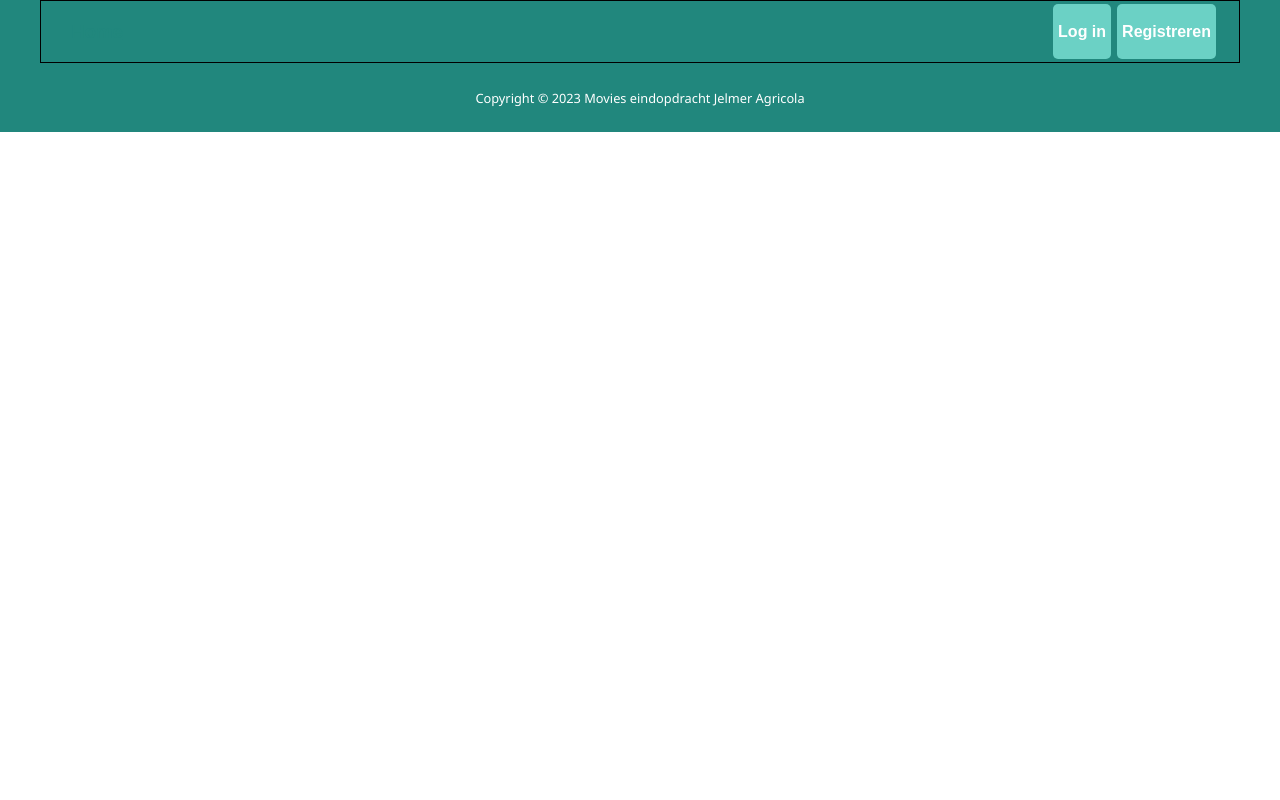
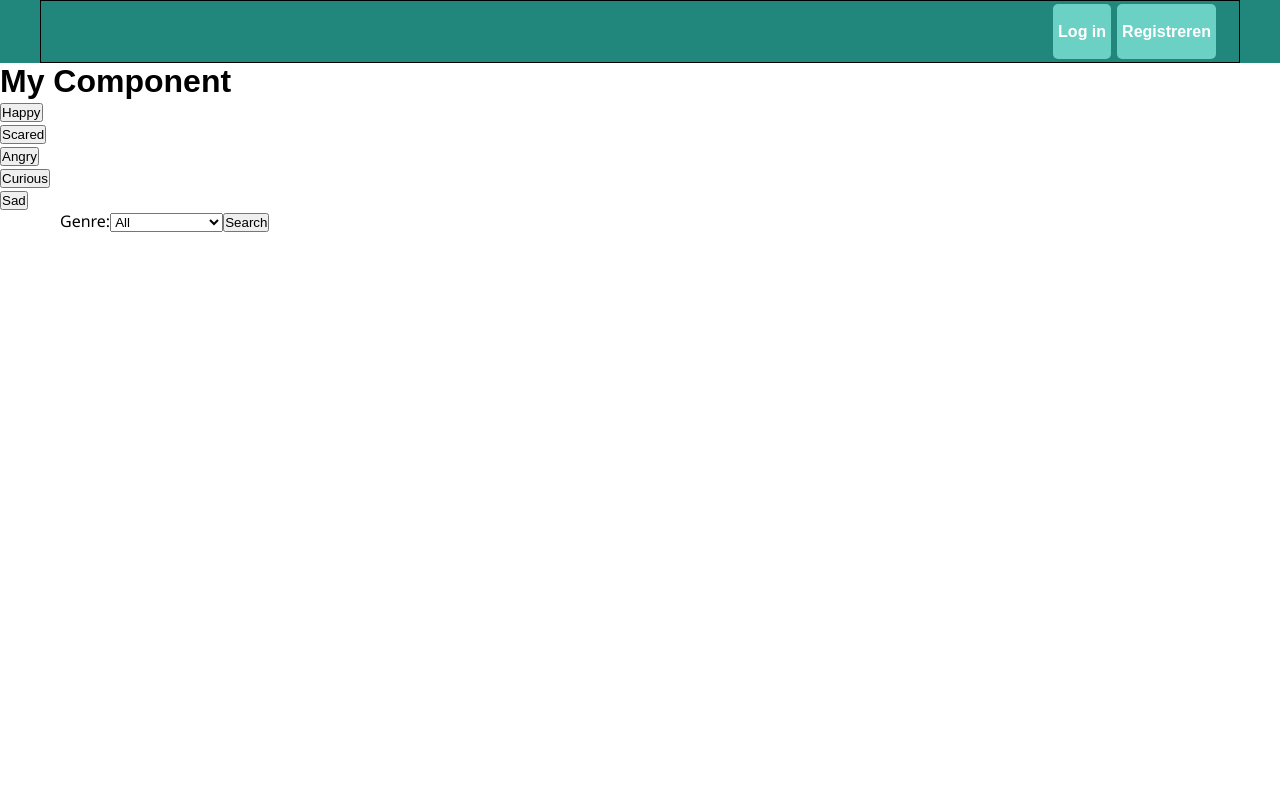
Before and after one commit to jelmer-agricola/final-assignment-frontend, a React (Create React App) app: page /genre-page in a window 1280 px wide. Shown: the top 800 px of the page. Built offline with nearby package versions, Linux system fonts and the light colour scheme.

Commit message:
add Form and formbuttons

```diff
--- a/package.json
+++ b/package.json
@@ -12,6 +12,7 @@
     "axios": "^1.2.6",
     "eslint": "8.22.0",
     "jwt-decode": "^3.1.2",
+    "prop-types": "^15.8.1",
     "react": "^18.2.0",
     "react-dom": "^18.2.0",
     "react-router-dom": "^6.8.0",
--- a/src/App.js
+++ b/src/App.js
@@ -6,13 +6,11 @@ import Login from "./pages/Login/Login";
 import SignUp from "./pages/SignUp/SignUp";
 import Home from "./pages/Home/Home"
 import Header from "./components/Header/Header";
-import SearchBar from "./components/SearchBar/SearchBar";
 import useFetch from "./hooks/useFetch";
 import Footer from "./components/Footer/Footer";
-import Watchlist from "./components/Watchlist/Watchlist";
-
+import Watchlist from "./pages/Watchlist/Watchlist";
 import Favorites from "./pages/Favorites/Favorites";
-import GenreForm from "./pages/GenreForm/GenreForm";
+import GenrePage from "./pages/GenrePage/GenrePage";
 
 
 function App() {
@@ -47,7 +45,7 @@ function App() {
                     <Route path="/watchlist" element={<Watchlist/>}/>
                     <Route path="/favorites" element={<Favorites/>}/>
                     <Route path="/movie/:id"/>
-                    <Route path="genreform" element={<GenreForm/>} />
+                    <Route path="genre-page" element={<GenrePage/>} />
 
                     {/*<Route exact path="/login" element=<Login toggleAuthenticated={toggleAuth}/>}/>*/}
                     <Route path="/login" element={<Login/>}/>
--- /dev/null
+++ b/src/components/GenreMoodComponents/GenreMoodButton.jsx
@@ -0,0 +1,70 @@
+
+// import PropTypes from 'prop-types'; is used in the component to define the expected data types of the props that are passed into the component. By using PropTypes, it allows for better error checking and debugging in the development process.
+//     It is recommended to include PropTypes in components to ensure that the correct data is passed in, which can help prevent bugs and make debugging easier.
+//     Technically, you can leave out PropTypes and your code will still work, but it's generally considered a best practice to use them for larger or more complex projects.
+// import PropTypes from 'prop-types';
+import React, { useState } from 'react';
+import axios from 'axios';
+
+const GenreMoodButton = ({ children, primaryGenre, secondaryGenre, tertiaryGenre, quaternaryGenre, quinaryGenre }) => {
+    const [isLoading, setIsLoading] = useState(false);
+    const [error, setError] = useState('');
+    const [results, setResults] = useState([]);
+
+    const handleButtonClick = async () => {
+        setIsLoading(true);
+        try {
+            const result = await axios.get(
+                'https://api.themoviedb.org/3/discover/movie',
+                {
+                    params: {
+                        api_key: process.env.REACT_APP_API_KEY,
+                        with_genres: `${primaryGenre},${secondaryGenre},${tertiaryGenre},${quaternaryGenre},${quinaryGenre}`,
+                        sort_by: 'vote_average.desc',
+                        'vote_count.gte': 1000,
+                        page: 1,
+                    },
+                }
+            );
+            setResults(result.data.results.slice(0, 10));
+            setError('');
+        } catch (err) {
+            console.error(err);
+            setResults([]);
+            setError('Failed to fetch movie data');
+        } finally {
+            setIsLoading(false);
+        }
+    };
+    return (
+        <div>
+            <button onClick={handleButtonClick}>     {children}</button>
+            {isLoading && <div>Loading...</div>}
+            {error && <div>{error}</div>}
+            {results.length > 0 && (
+                <div>
+                    <h2>Results:</h2>
+                    <ul>
+                        {results.map((result) => (
+                            <li key={result.id}>{result.title}</li>
+                        ))}
+                    </ul>
+                </div>
+
+            )}
+
+
+        </div>
+
+    );
+};
+
+// GenreMoodButton.propTypes = {
+//     primaryGenre: PropTypes.number.isRequired,
+//     secondaryGenre: PropTypes.number,
+//     tertiaryGenre: PropTypes.number,
+//     quaternaryGenre: PropTypes.number,
+//     quinaryGenre: PropTypes.number,
+// };
+
+export default GenreMoodButton;
--- a/src/components/SearchBar/SearchBar.css
+++ /dev/null
@@ -1,3 +0,0 @@
-/*img{*/
-/*    max-width: 200px;*/
-/*}*/
--- a/src/components/SearchBar/SearchBar.jsx
+++ /dev/null
@@ -1,75 +0,0 @@
-// hier heb ik geen custom hook gebruikt. Omdat deze datafetch getriggerd wordt door een submit event en niet op pageload.
-
-import React, {useState} from "react";
-import axios from "axios";
-import "./SearchBar.css";
-
-//gegevens moeten op andere plek terugkomen
-
-function Searchbar() {
-    const[query, setQuery] = useState( '');
-    const[searchResults, setSearchResults] = useState([]);
-    const [error, setError] = useState(null);
-    const [isLoading, setLoading] = useState(false);
-
-
-    // hier heb ik geen custom hook useFetch gebruikt. Omdat deze custom Hook geen data returnd en dit in de handle sumbit wel nodig is.
-    const handleSubmit = async (event) => {
-        event.preventDefault();
-         try{
-            const response = await axios.get(
-                'https://api.themoviedb.org/3/search/multi',
-                {
-                    params: {
-                        api_key: process.env.REACT_APP_API_KEY,
-                        query,
-                    }
-                }
-            );
-            console.log(response.data);
-            setSearchResults(response.data.results.slice(0, 10));
-
-        }catch (e) {
-            console.error(e);
-            setError(true);
-        }
-        setLoading(false);
-    };
-
-    return (
-        <div>
-            <form onSubmit={handleSubmit}>
-                <label>
-                    Search:
-                    <input
-                        type="text"
-                        value={query}
-                        onChange={event => setQuery(event.target.value)}
-                    />
-                </label>
-                <button type="submit">Zoek</button>
-            </form>
-            {error && <p>An error occurred!</p>}
-            {isLoading ? (
-                <p>Loading...</p>
-            ) : (
-                <div>
-                    {searchResults.map(result => (
-                        <article key={result.id}>
-                            <img src={`https://image.tmdb.org/t/p/w500${result.poster_path}`}
-                                 alt={result.title || result.name}/>
-                            <p>{result.title || result.name}</p>
-                            <p>{result.release_date ? result.release_date.substring(0, 4) : '-'}</p>
-                            {/*<p>{result.release_date}</p>*/}
-                            {/*{result.media_type === 'movie' && <p>Directed by {result.director}</p>}*/}
-
-                        </article>
-                    ))}
-                </div>
-            )}
-        {/*Deze resultaten ergens anders laten terugkomen.    */}
-
-        </div>
-    );
-}
-export default Searchbar;
--- a/src/pages/GenreForm/GenreForm.css
+++ /dev/null
@@ -1,3 +0,0 @@
-ul{
-    list-style: none;
-}
--- /dev/null
+++ b/src/pages/GenrePage/GenrePage.jsx
@@ -0,0 +1,50 @@
+import React from 'react';
+import GenreMoodButton from "../../components/GenreMoodComponents/GenreMoodButton";
+import GenreForm from "../../components/GenreMoodComponents/GenreForm";
+const GenrePage = () => {
+    return (
+        <>
+            <div>
+                <h1>My Component</h1>
+                <GenreMoodButton
+                    secondaryGenre={12}
+                    tertiaryGenre={14}
+                    quaternaryGenre={10749}
+                    children ="Happy"
+                />
+                <GenreMoodButton
+                    primaryGenre={35}
+                    secondaryGenre={10751}
+                    tertiaryGenre={10402}
+                    children ="Scared"
+
+                />
+                <GenreMoodButton
+                    primaryGenre={28}
+                    secondaryGenre={12}
+                    tertiaryGenre={35}
+                    quaternaryGenre={10751}
+                    children ="Angry"
+
+                />
+                <GenreMoodButton
+                    primaryGenre={99}
+                    children ="Curious"
+
+                />
+                <GenreMoodButton
+                    secondaryGenre={35}
+                    tertiaryGenre={18}
+                    quaternaryGenre={10751}
+                    children ="Sad"
+
+                />
+                {/* Add more GenreMoodButtons with different props as needed */}
+            </div>
+        <GenreForm/>
+
+        </>
+    );
+};
+
+export default GenrePage;
--- a/src/pages/Home/Home.jsx
+++ b/src/pages/Home/Home.jsx
@@ -4,7 +4,6 @@ import axios from "axios";
 import ResultCard from "../../components/Watchlist/ResultCard";
 import './Home.css'
 import '../../components/Watchlist/Watchlist.css';
-
 // loading etc hier toevoegen
 
 function Home() {
@@ -54,7 +53,9 @@ function Home() {
 
             <section className="outer-content-container">
                 <div className="inner-content-container">
-                    <h2> Don't know what to watch and too lazy to use the searchbar <Link to="/genreform" >click here</Link>  </h2>
+                    <h2> Don't know what to watch and too lazy to use the searchbar <Link to="/genre-page" >click here</Link>  </h2>
+
+
 
                     <div >
                         <div className="add-content">
--- a/src/components/Watchlist/Watchlist.jsx
+++ b/src/pages/Watchlist/Watchlist.jsx
@@ -1,7 +1,7 @@
 import React, {useContext} from 'react';
 import {GlobalContext} from "../../context/GlobalState";
-import MediaTitleCard from "./MediaTitleCard";
-import './Watchlist.css' ;
+import MediaTitleCard from "../../components/Watchlist/MediaTitleCard";
+import '../../components/Watchlist/Watchlist.css' ;
 
 const Watchlist = () => {
     const {watchlist} = useContext(GlobalContext);
```
Also changed, not shown: src/components/GenreMoodComponents/GenreForm.jsx (renamed from src/pages/GenreForm/GenreForm.jsx, +10 -2 lines), src/pages/GenrePage/GenrePage.css (added), 1 other file (tests, documents, lock files or other folders).
